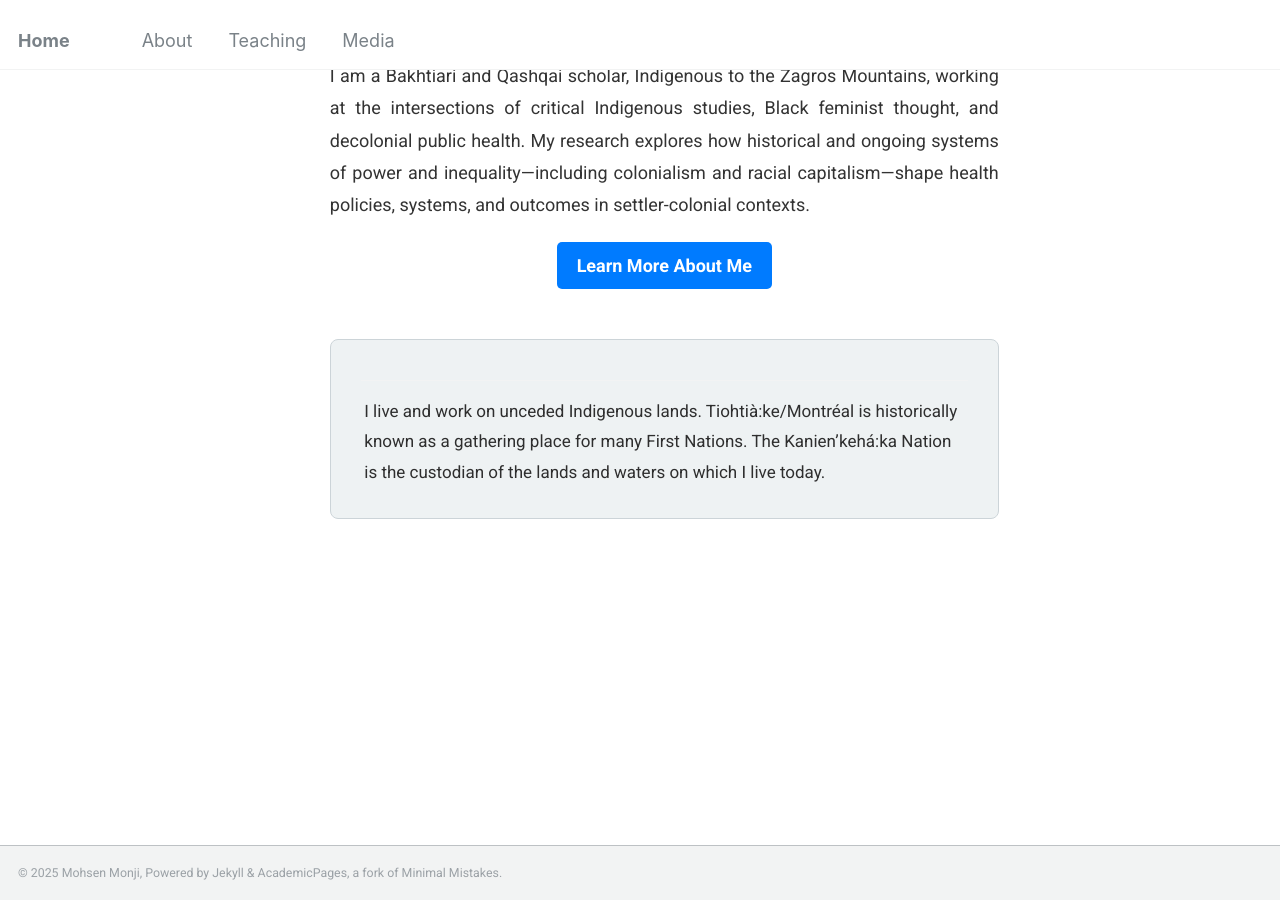
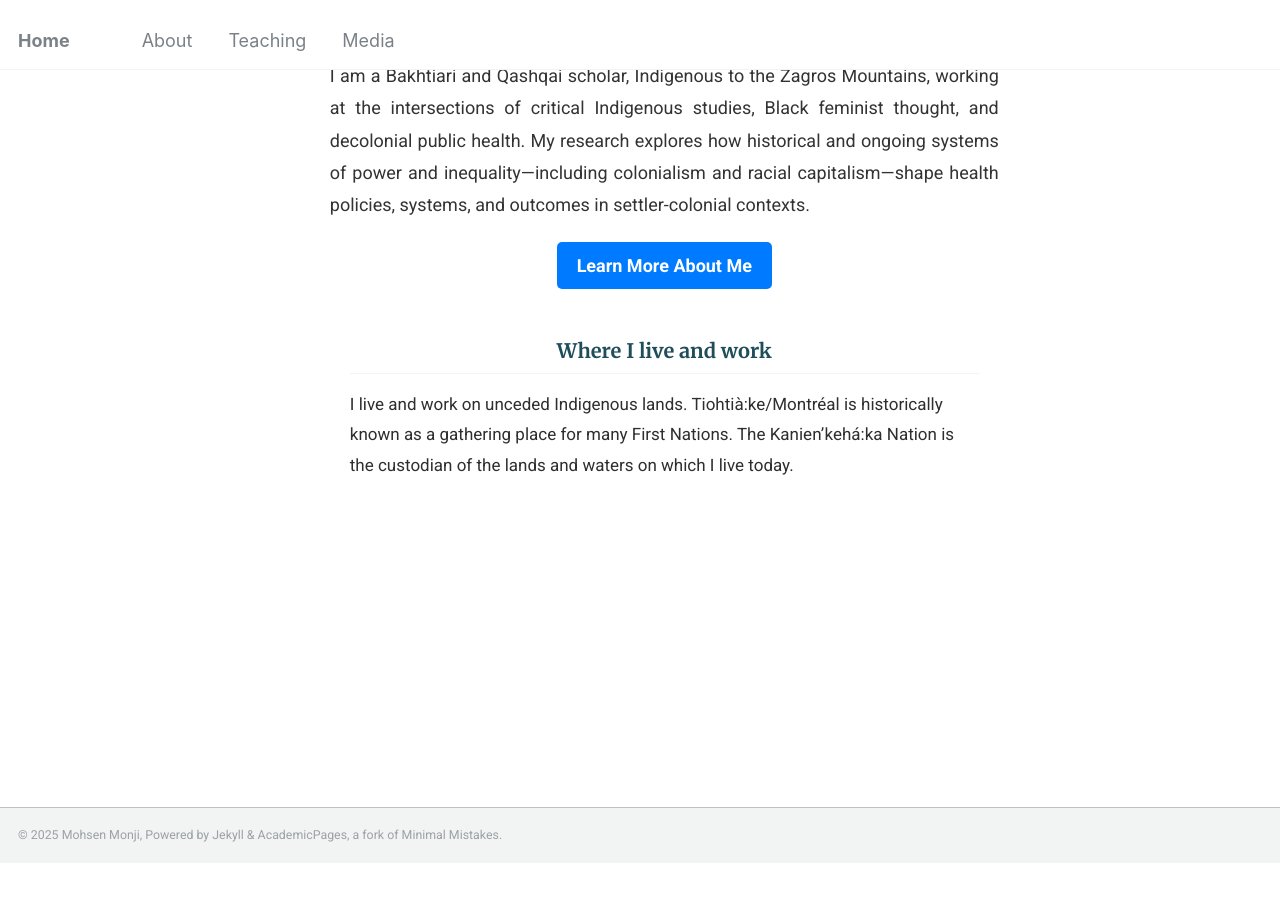
Before and after one commit to Mohsnmonji/mohsnmonji.github.io, a Jekyll site: the page built from _pages/front.md, in a window 1280 px wide and 900 px high, scrolled down 653 px. Built offline with Jekyll 4.4.1, drawn with Linux system fonts in a browser that asks for light colours; after the commit the page ends 1515 px from its top, so only the background shows below that.

Commit message:
Update front.md

```diff
--- a/_pages/front.md
+++ b/_pages/front.md
@@ -45,18 +45,19 @@ hide_avatar: true
   </div>
 
   <!-- Land Acknowledgment -->
-<section style="margin-top:50px; padding:30px;
-                background-color:#eef2f3; /* soft blue-grey */
-                border-radius:8px; border:1px solid #ccd4d8;
-                font-size:17px; color:#2e2e2e;
-                text-align:center; line-height:1.8;">
-  <h2 style="font-size:20px; margin-top:0; margin-bottom:15px; color:#1f4d59;">
+<div style="margin-top:50px; max-width:700px; margin-left:auto; margin-right:auto;
+            padding:0 20px; font-size:17px; color:#2e2e2e; line-height:1.8;">
 
+  <h2 style="font-size:20px; margin-top:0; margin-bottom:15px; color:#1f4d59; text-align:center;">
+    Where I live and work
   </h2>
-  <p style="margin:0 auto; max-width:600px; text-align:left;">
-    I live and work on unceded Indigenous lands. Tiohtià:ke/Montréal is historically known as a gathering place for many First Nations.
-    The Kanien’kehá:ka Nation is the custodian of the lands and waters on which I live today.
+
+  <p style="text-align:left; margin:0;">
+    I live and work on unceded Indigenous lands. Tiohtià:ke/Montréal is historically known as a
+    gathering place for many First Nations. The Kanien’kehá:ka Nation is the custodian of the
+    lands and waters on which I live today.
   </p>
-</section>
 
 </div>
+
+</div>
```
